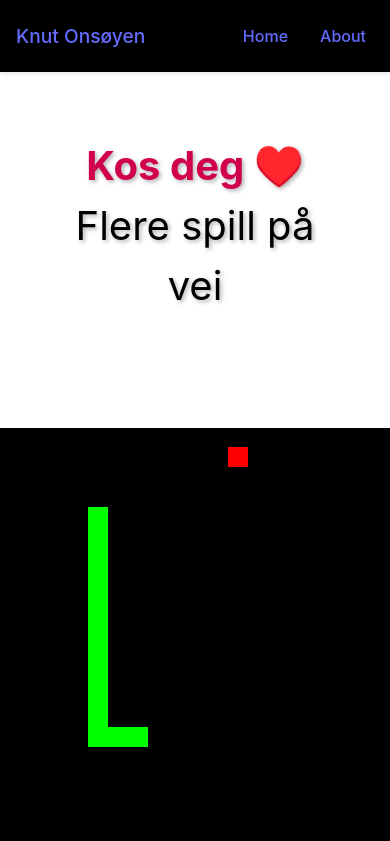
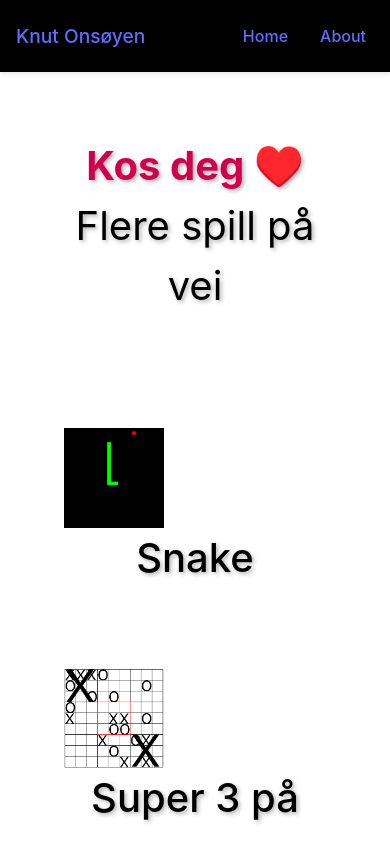
Before and after one commit to Knut1999/React1, a React (Vite) app: page /Games in a window 390 px wide. Shown: the top 841 px of the page. Built offline with nearby package versions, Linux system fonts and the light colour scheme.

Commit message:
new game

```diff
--- a/src/css/Games.css
+++ b/src/css/Games.css
@@ -45,11 +45,12 @@
 }
 
 
-.games-img {
-  width: 500px;
-  height: 500px;
+.game-preview {
+  width: 300px;
+  height: auto;
+  aspect-ratio: 1 / 1; /* kvadratisk */
   object-fit: cover;
-  border-radius: 8px;
+  display: block;
 }
 
 .Games-rad a p {
@@ -57,9 +58,11 @@
 }
 
 @media (max-width: 600px) {
-  .games-img {
-    width: 50px;
-
-    height: 50px;
-  }
+.game-preview {
+  width: 100px;
+  height: auto;
+  aspect-ratio: 1 / 1; /* kvadratisk */
+  object-fit: cover;
+  display: block;
 }
+}
--- a/src/pages/Games.jsx
+++ b/src/pages/Games.jsx
@@ -12,11 +12,11 @@ function Games() {
             <div className="games-rad">
                 <div id="slider">
                     <Link to="/Snake">
-                        <img src={bilde1} alt="bilde 1"  />
+                        <img src={bilde1} alt="bilde 1" className="game-preview"/>
                         <p>Snake</p>
                     </Link>
                     <a href="https://super-tre-p-rad.vercel.app/">
-                        <img src={bilde2} alt="bilde 1" />
+                        <img src={bilde2} alt="bilde 1" className="game-preview"/>
                         <p>Super 3 på rad</p>
                     </a>
                 </div>
```
